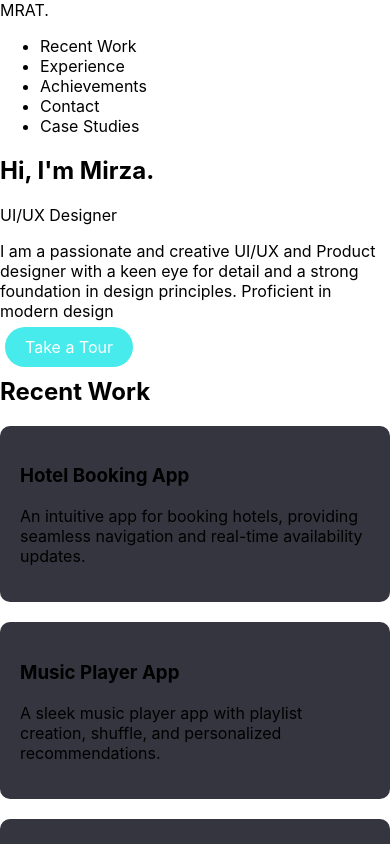
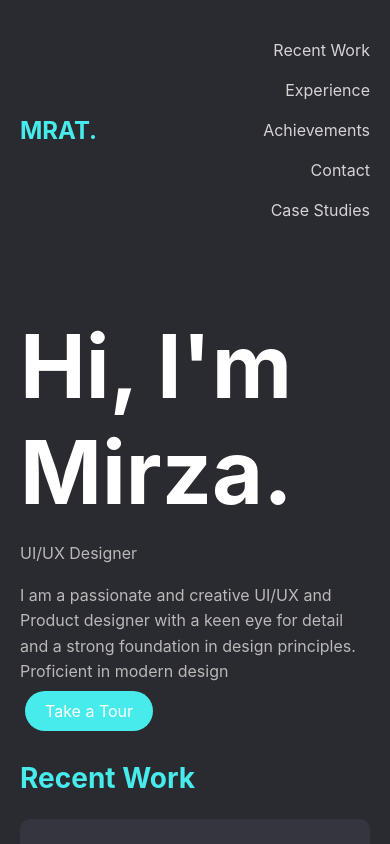
Before and after one commit to Mirza-Raiyan-Ahmed/Mirza_Raiyan_Ahmed, a plain HTML site: page index.html in a window 390 px wide. Shown: the top 844 px of the page. Drawn offline with Linux system fonts and the light colour scheme.

Commit message:
Update style.css

```diff
--- a/style.css
+++ b/style.css
@@ -1,91 +1,146 @@
-/* General Body Styles */
+/* Set the default cursor to normal (text or default system cursor) */
 body {
+    cursor: default; /* Default cursor for normal mouse events */
     margin: 0;
     padding: 0;
-    background-color: var(--background-color);
-    font-family: Inter, Arial, sans-serif;
-    color: var(--text-color);
-    cursor: none; /* Custom cursor style hides the default cursor */
-    animation: fadeIn 1s ease-in-out;
+    background-color: #2a2a31;
+    font-family: Arial, sans-serif;
+    color: #fff;
 }
 
-/* Default Cursor (text or system default) */
-a:hover, button:hover, .card:hover, nav ul li:hover, .hoverable:hover {
-    cursor: pointer; /* Pointer cursor on hoverable elements */
+/* Change cursor to pointer for clickable elements */
+a:hover, button:hover, .card:hover, nav ul li:hover {
+    cursor: pointer;  /* Pointer cursor on hoverable elements */
 }
 
-/* Modal Styles */
-.tour-modal-checkbox {
-    display: none;
+/* Example of hoverable clickable elements */
+.card {
+    background-color: #35353f;
+    padding: 20px;
+    border-radius: 10px;
+    margin-bottom: 20px;
+    color: #fff;
+    cursor: default; /* Keep normal cursor when not hovered */
 }
 
-.tour-modal {
-    display: none;
-    position: fixed;
-    z-index: 1;
-    left: 0;
-    top: 0;
-    width: 100%;
-    height: 100%;
-    background-color: rgba(0, 0, 0, 0.5);
-    padding-top: 60px;
-    animation: fadeIn 0.3s ease-in-out;
-}
-
-/* Modal Visible When Checkbox is Checked */
-.tour-modal-checkbox:checked + .tour-modal {
-    display: block;
-}
-
-.modal-content {
-    background-color: #fefefe;
-    margin: 5% auto;
-    padding: 20px;
-    border: 1px solid #888;
-    width: 40%;
-    position: relative; /* Ensures the close button is positioned inside */
-}
-
-.close-btn {
-    color: #aaa;
-    position: absolute;
-    top: 10px;
-    right: 10px;
-    font-size: 28px;
-    font-weight: bold;
-    cursor: pointer;
-}
-
-.close-btn:hover,
-.close-btn:focus {
-    color: black;
-    text-decoration: none;
-}
-
-.option-button {
-    padding: 10px 20px;
-    margin: 5px;
-    cursor: pointer;
-    background-color: #47ebeb;
-    border: none;
-    font-size: 16px;
-    color: white;
-    border-radius: 25px;
-    transition: background-color 0.3s ease;
-}
-
-.option-button:hover {
-    background-color: #2a8d8d;
-}
-
-/* Link and Button Hover Styles */
-a, button, .card, nav ul li, .social-icons a, .hoverable {
-    cursor: pointer;
+.card:hover {
+    transform: scale(1.02);
+    transition: transform 0.3s;
 }
 
 a {
     text-decoration: none;
+    color: #47ebeb;
+}
+@import url('https://fonts.googleapis.com/css2?family=Inter:wght@100..900&display=swap');
+
+:root {
+    --accent-color: #47ebeb;
+    --background-color: #2a2a31;
+    --text-color: #fff;
+    --text-color-muted: #b9b9b9;
+    --font-size-xs: 14px;
+    --font-size-sm: 16px;
+    --font-size-md: 18px;
+    --font-size-lg: 24px;
+    --font-size-xl: 28px;
+    --font-size-xxl: 88px;
+    --cursor-color: #FFF700; /* Lemon Yellow Color */
+}
+
+body {
+    background-color: var(--background-color);
+    font-family: Inter, Arial, sans-serif;
+    color: var(--text-color);
+    margin: 0;
+    padding: 0;
+    cursor: none; /* Hide default cursor */
+    animation: fadeIn 1s ease-in-out;
+}
+
+#page {
+    max-width: 1000px;
+    margin: 0 auto;
+    padding: 20px;
+    opacity: 0;
+    animation: slideUp 1s ease-in-out forwards;
+}
+
+header {
+    display: flex;
+    align-items: center;
+    padding: 20px 0;
+    opacity: 0;
+    animation: slideInFromLeft 1s ease-in-out forwards;
+}
+
+.logo a {
+    font-size: var(--font-size-lg);
+    font-weight: 700;
     color: var(--accent-color);
+    text-decoration: none;
+}
+
+nav {
+    margin-left: auto;
+}
+
+nav ul {
+    display: flex;
+    list-style: none;
+    gap: 20px;
+    margin: 0;
+    animation: fadeIn 1.5s ease-in-out;
+}
+
+nav ul li a {
+    color: var(--text-color);
+    text-decoration: none;
+    opacity: 0.8;
+    transition: opacity 0.3s, transform 0.3s;
+}
+
+nav ul li a:hover {
+    opacity: 1;
+    transform: scale(1.1);
+    cursor: pointer; /* Hand cursor when hovering on links */
+}
+
+section {
+    margin-top: 40px;
+    opacity: 0;
+    animation: fadeIn 1.5s ease-in-out forwards;
+}
+
+h1 {
+    font-size: var(--font-size-xxl);
+    margin-bottom: 16px;
+    opacity: 0;
+    animation: slideInFromBottom 1.2s ease-in-out forwards;
+}
+
+h2 {
+    font-size: var(--font-size-xl);
+    color: var(--accent-color);
+    margin-bottom: 24px;
+    opacity: 0;
+    animation: fadeIn 2s ease-in-out forwards;
+}
+
+h3 {
+    font-size: var(--font-size-lg);
+    transition: transform 0.3s;
+}
+
+h3:hover {
+    transform: translateY(-5px);
+    cursor: pointer; /* Hand cursor on hover */
+}
+
+p {
+    font-size: var(--font-size-sm);
+    line-height: 1.6;
+    color: var(--text-color-muted);
 }
 
 .card {
@@ -101,6 +156,7 @@ a {
 .card:hover {
     transform: scale(1.02);
     transition: transform 0.3s;
+    cursor: pointer; /* Hand cursor when hovering on cards */
 }
 
 .project-links a {
@@ -108,10 +164,29 @@ a {
     text-decoration: none;
     display: inline-block;
     margin-top: 10px;
-    cursor: pointer;
+    cursor: pointer; /* Hand cursor when hovering on project links */
 }
 
-/* Custom Cursor Styles */
+footer {
+    text-align: center;
+    margin-top: 40px;
+    padding: 20px;
+    border-top: 1px solid #484851;
+    opacity: 0;
+    animation: fadeIn 2.5s ease-in-out forwards;
+}
+
+.social-icons a {
+    margin: 0 10px;
+    color: var(--accent-color);
+    text-decoration: none;
+    font-size: var(--font-size-md);
+    opacity: 0;
+    animation: fadeIn 2s ease-in-out forwards;
+    cursor: pointer; /* Hand cursor when hovering on social links */
+}
+
+/* Custom Cursor */
 .cursor {
     position: fixed;
     width: 20px;
@@ -129,6 +204,26 @@ a {
     width: 50px;
     height: 50px;
     transform: translate(-50%, -50%) scale(1.2);
+}
+
+/* Highlight on Hover */
+a:hover, button:hover, .card:hover, nav ul li:hover {
+    box-shadow: 0 0 15px var(--accent-color);
+    transition: box-shadow 0.3s ease;
+}
+
+header:hover,
+footer:hover,
+section:hover {
+    filter: brightness(1.2);
+    transition: filter 0.3s ease;
+}
+
+@media (max-width: 600px) {
+    nav ul {
+        flex-direction: column;
+        align-items: flex-end;
+    }
 }
 
 /* Animations */
@@ -185,34 +280,75 @@ a {
     }
 }
 
-/* Hover Effects */
-a:hover, button:hover, .card:hover, nav ul li:hover {
-    box-shadow: 0 0 15px var(--accent-color);
-    transition: box-shadow 0.3s ease;
+/* Modal Style */
+.tour-modal-checkbox {
+    display: none;
 }
 
-header:hover,
-footer:hover,
-section:hover {
-    filter: brightness(1.2);
-    transition: filter 0.3s ease;
+.tour-modal {
+    display: none;
+    position: fixed;
+    z-index: 1;
+    left: 0;
+    top: 0;
+    width: 100%;
+    height: 100%;
+    background-color: rgba(0, 0, 0, 0.5);
+    padding-top: 60px;
+    animation: fadeIn 0.3s ease-in-out;
 }
 
-/* Mobile Styling */
-@media (max-width: 600px) {
-    nav ul {
-        flex-direction: column;
-        align-items: flex-end;
-    }
+.tour-modal-checkbox:checked + .tour-modal {
+    display: block;
 }
 
-/* Social Icon Styles */
-.social-icons a {
-    margin: 0 10px;
-    color: var(--accent-color);
-    text-decoration: none;
-    font-size: var(--font-size-md);
-    opacity: 0;
-    animation: fadeIn 2s ease-in-out forwards;
+.modal-content {
+    background-color: #fefefe;
+    margin: 5% auto;
+    padding: 20px;
+    border: 1px solid #888;
+    width: 40%;
+}
+
+.close-btn {
+    color: #aaa;
+    float: right;
+    font-size: 28px;
+    font-weight: bold;
     cursor: pointer;
 }
+
+.close-btn:hover,
+.close-btn:focus {
+    color: black;
+    text-decoration: none;
+}
+
+.option-button {
+    padding: 10px 20px;
+    margin: 5px;
+    cursor: pointer;
+    background-color: #47ebeb;
+    border: none;
+    font-size: 16px;
+    color: white;
+    border-radius: 25px; /* Round the button corners */
+    transition: background-color 0.3s ease;
+}
+
+.option-button:hover {
+    background-color: #2a8d8d;
+}
+
+
+
+
+/* Default Cursor */
+body {
+    cursor: default; /* System default cursor */
+}
+
+/* Pointer Cursor on Hover */
+a:hover, button:hover, .hoverable:hover {
+    cursor: pointer; /* Hand cursor when hovering */
+}
```
